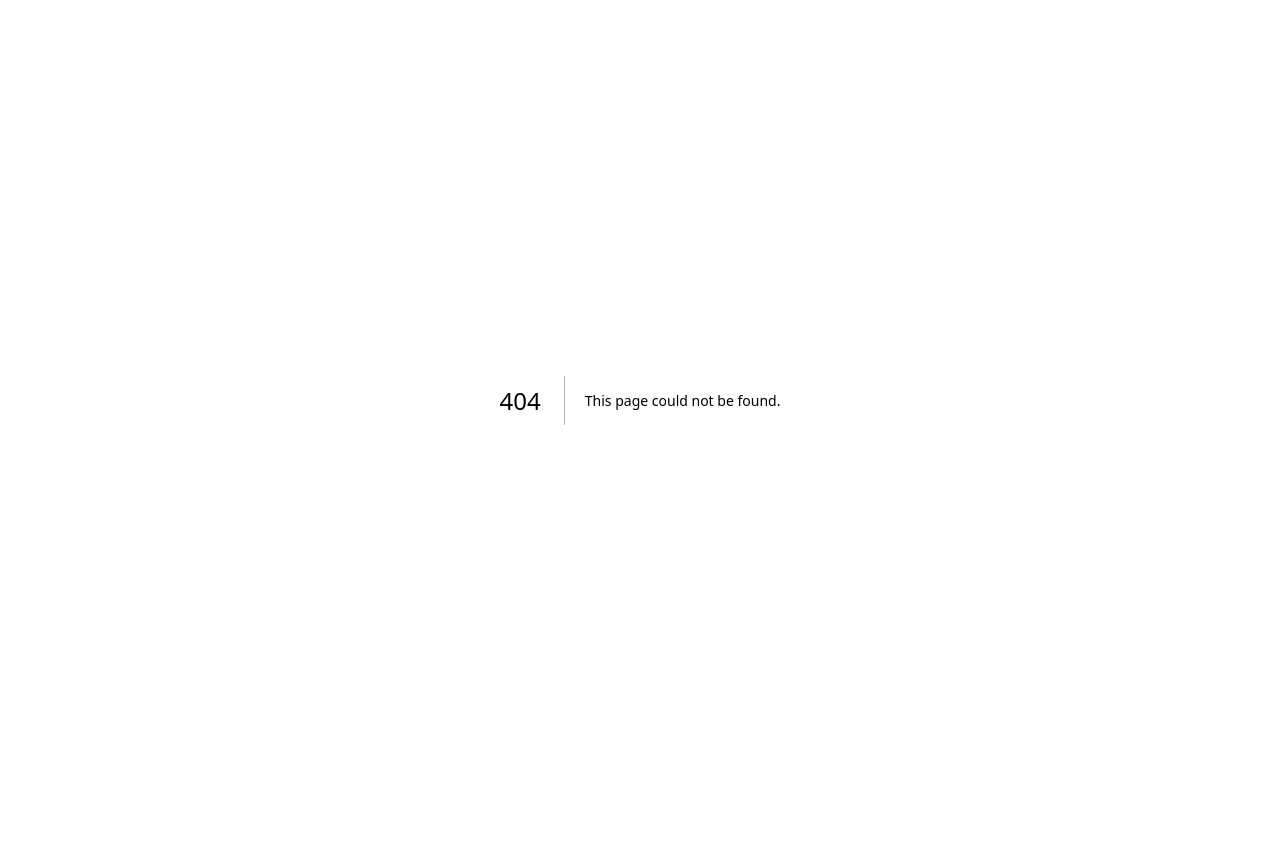
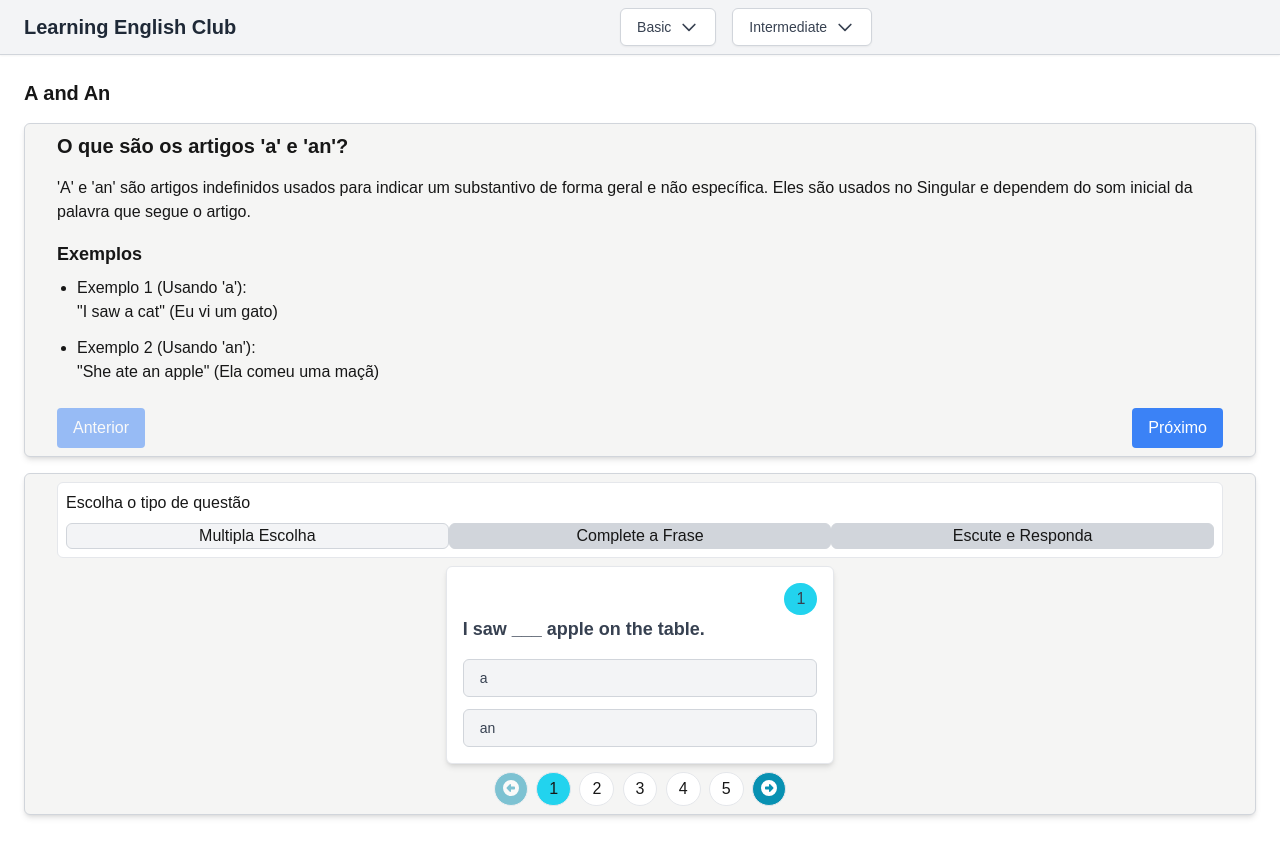
Before and after one commit to lucasrussi/english-app, a Next.js app: page /a_and_an in a window 1280 px wide. Before the commit this address had no page. Before the commit the page ends 800 px from the top, so only its background shows below. Built offline with nearby package versions, Linux system fonts and the light colour scheme.

Commit message:
creating a and an page

```diff
--- /dev/null
+++ b/src/app/a_and_an/page.tsx
@@ -0,0 +1,39 @@
+'use client'
+import { useState } from "react";
+import Header from "../../../components/header/header.component";
+import ChoiseQuestionMainSection from "../../../components/question/choiseQuestionMainSection";
+import TypeQuestion from "../../../components/question/typeQuestion";
+import InfoAAndAnComponent from "../../../components/theory/infoAAndAn.component";
+
+export default function PageAAndAn(){
+
+  return (
+    <>
+      <Header/>
+      <main className="p-6">
+
+        <section>
+          <h1 className="text-xl font-bold mb-4">A and An</h1>
+
+          <section>
+            <InfoAAndAnComponent/>
+          </section>
+
+          <section className="shadow-md rounded-md border px-8 py-2 border-gray-300 mb-4 bg-stone-100">
+            <TypeQuestion handleChangeTypeQuestion={function (type: string): void {
+              throw new Error("Function not implemented.");
+            } }/>
+
+
+            <ChoiseQuestionMainSection
+              theme="a_and_an"
+            />
+          </section>
+
+
+        </section>
+
+      </main>
+    </>
+  )
+}
```
